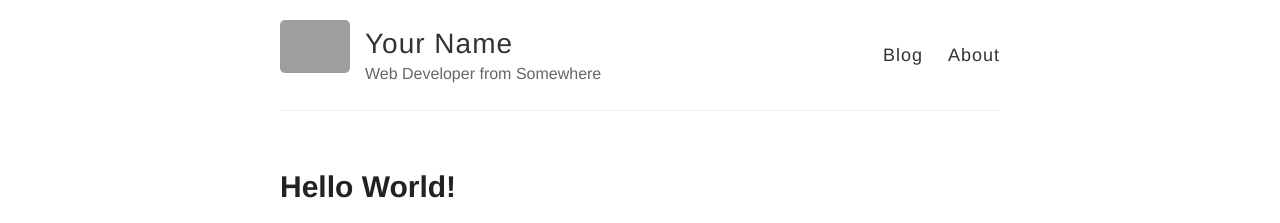
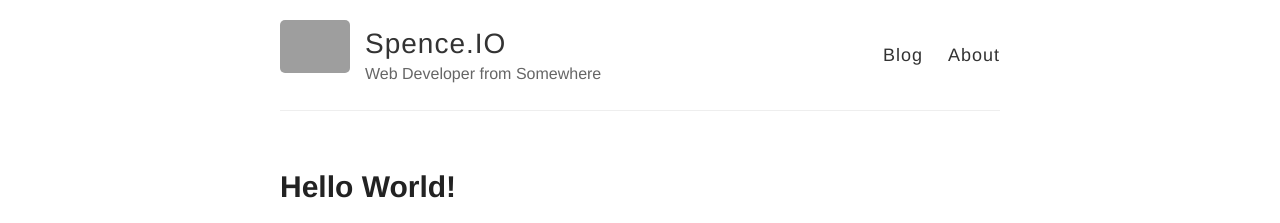
Before and after one commit to SpencerRWood/SpencerRWood.github.io, a Jekyll site: the page built from _posts/2015-2-1-Hello-World.md, in a window 1280 px wide. Shown: the top 223 px of the page. Built offline with Jekyll 4.4.1, drawn with Linux system fonts in a browser that asks for light colours; Markdown is read by kramdown in place of the engine named in the settings; comment, search, counter and statistics services are not loaded; grey boxes are pictures that could not be loaded.

Commit message:
Website Name

```diff
--- a/_config.yml
+++ b/_config.yml
@@ -3,7 +3,7 @@
 #
 
 # Name of your site (displayed in the header)
-name: Your Name
+name: Spence.IO
 
 # Short bio or description (displayed in the header)
 description: Web Developer from Somewhere
```
